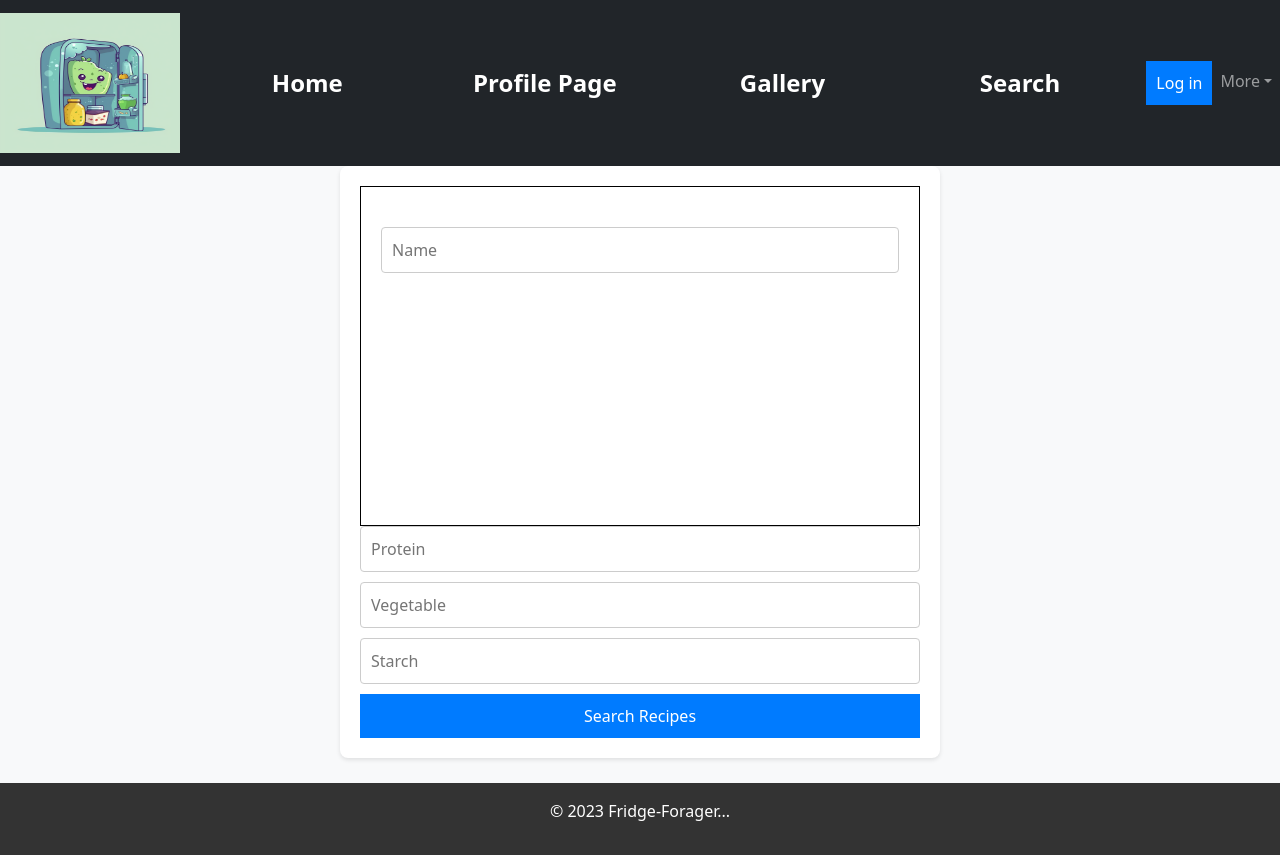
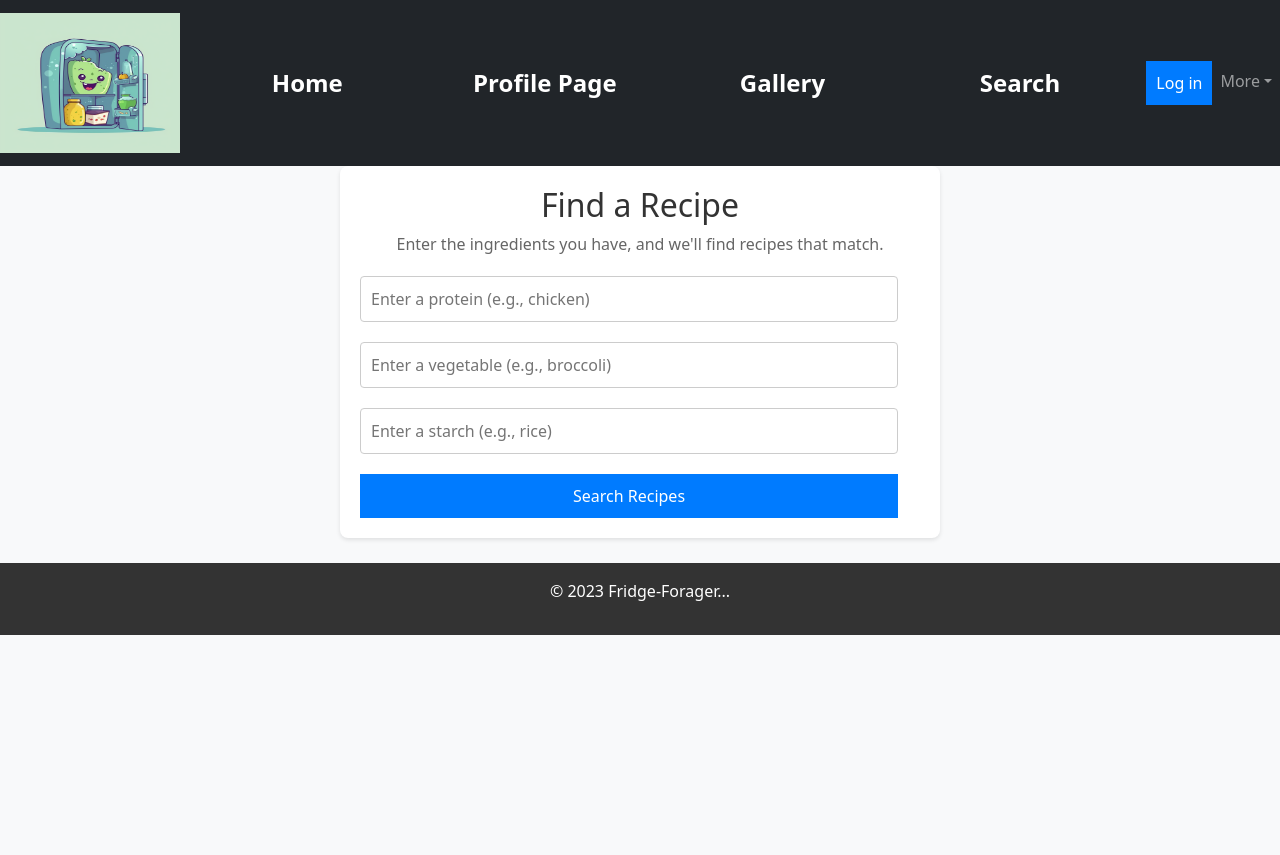
Before and after one commit to TEAM-BCKND/Fridge-Forager-Frontend, a React (Vite) app: page /ingredient-search in a window 1280 px wide. After the commit the page ends 800 px from the top, so only its background shows below. Built offline with nearby package versions, Linux system fonts and the light colour scheme; no server answers.

Commit message:
added to file

```diff
--- a/src/components/IngredientForm.css
+++ b/src/components/IngredientForm.css
@@ -1,3 +1,14 @@
+.search-container h2 {
+    color: #333;
+    text-align: center;
+}
+
+.search-container p {
+    text-align: center;
+    margin-bottom: 20px;
+    color: #666;
+}
+
 .search-container {
     max-width: 600px;
     margin: auto;
@@ -7,22 +18,20 @@
     background: #fff;
 }
 
-.profile-section,
-.about-section {
-    display: none;
-}
 
 input[type="text"] {
-    width: 100%;
+    width: calc(100% - 22px);
     padding: 10px;
-    margin-bottom: 10px;
+    margin-bottom: 20px;
     border: 1px solid #ccc;
     border-radius: 4px;
+    box-sizing: border-box;
 }
 
 button {
-    width: 100%;
+    width: calc(100% - 22px);
     padding: 10px;
+    margin-top: 10px;
     background-color: #007bff;
     color: white;
     border: none;
@@ -30,6 +39,7 @@ button {
     cursor: pointer;
     font-size: 16px;
     transition: background-color 0.3s ease;
+    box-sizing: border-box;
 }
 
 button:hover {
--- a/src/components/IngredientForm.jsx
+++ b/src/components/IngredientForm.jsx
@@ -2,6 +2,7 @@ import React, { useState } from 'react';
 import { useNavigate } from 'react-router-dom';
 import HandleSearch from './HandleSearch';
 import './IngredientForm.css';
+
 
 //ChatGPT was consulted for this function
 
@@ -27,41 +28,29 @@ const IngredientForm = () => {
 
     return (
         <div className="search-container">
-            <div className="profile-section">
-                <div className="profile-picture">
-                    {/* Placeholder for profile picture */}
-                </div>
-                <input
-                    type="text"
-                    value={name}
-                    onChange={(e) => setName(e.target.value)}
-                    placeholder="Name"
-                />
-            </div>
+            <h2>Find a Recipe</h2> {/* Title for the form */}
+            <p>Enter the ingredients you have, and we'll find recipes that match.</p> {/* Instructional text */}
             <form onSubmit={handleSubmit}>
                 <input
                     type="text"
                     value={protein}
                     onChange={(e) => setProtein(e.target.value)}
-                    placeholder="Protein"
+                    placeholder="Enter a protein (e.g., chicken)"
                 />
                 <input
                     type="text"
                     value={vegetable}
                     onChange={(e) => setVegetable(e.target.value)}
-                    placeholder="Vegetable"
+                    placeholder="Enter a vegetable (e.g., broccoli)"
                 />
                 <input
                     type="text"
                     value={starch}
                     onChange={(e) => setStarch(e.target.value)}
-                    placeholder="Starch"
+                    placeholder="Enter a starch (e.g., rice)"
                 />
-                <button type="submit" >Search Recipes</button>
+                <button type="submit">Search Recipes</button>
             </form>
-            <div className="about-section">
-                {/* Placeholder for about me section */}
-            </div>
         </div>
     );
 };
```
